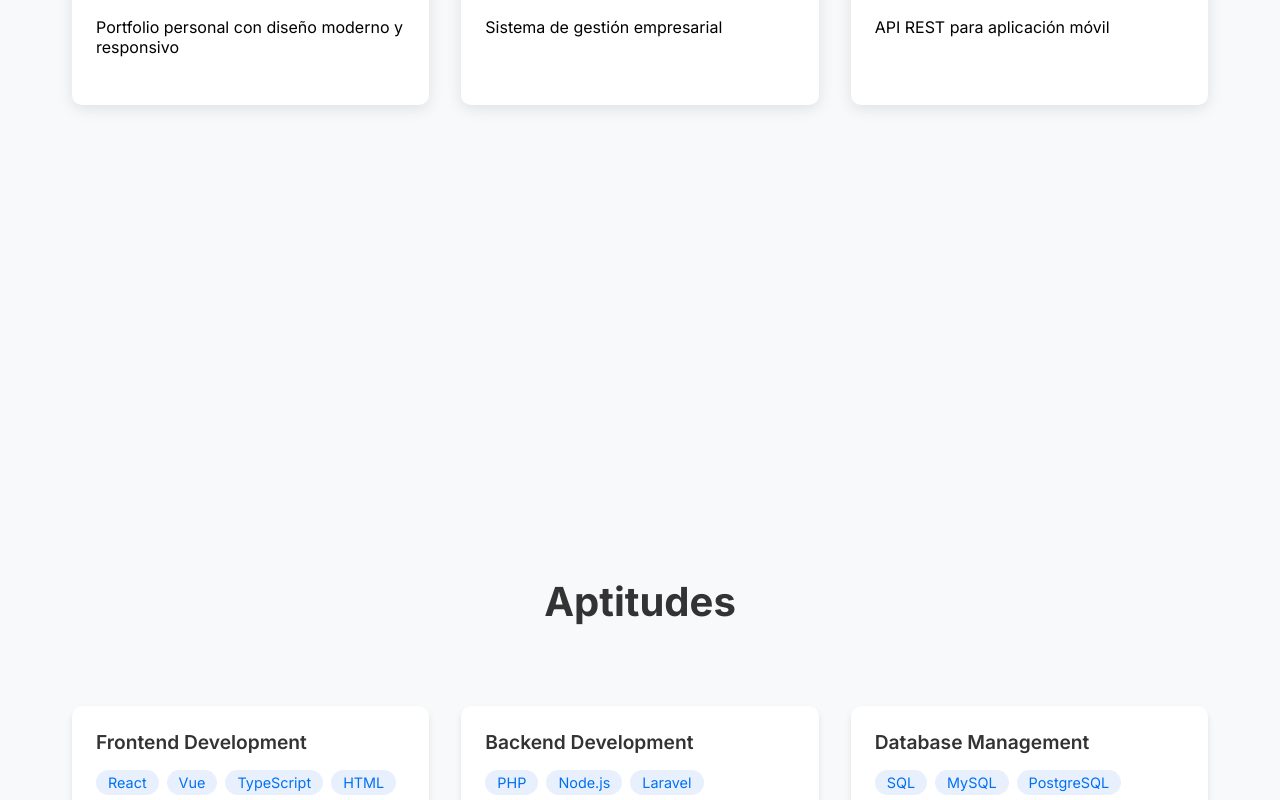
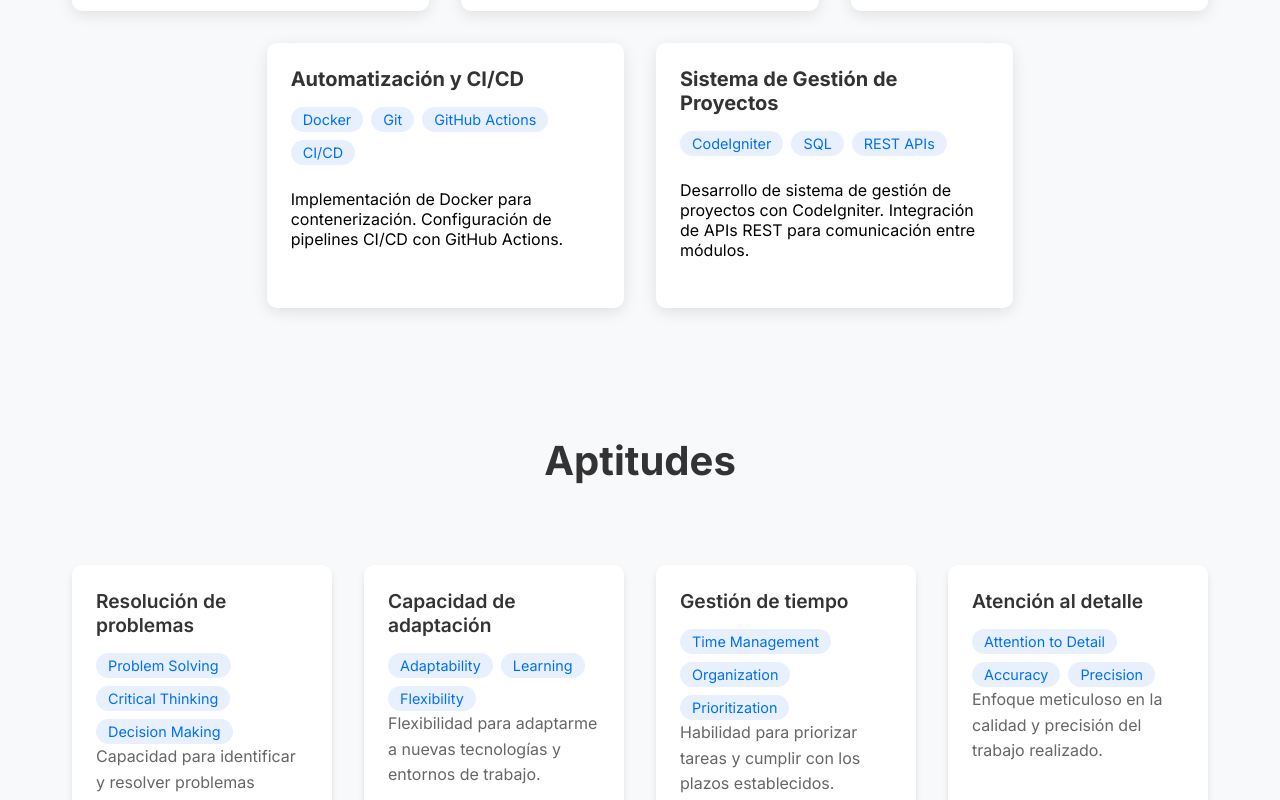
Before and after one commit to Unai-RM/Portafolio-Personal, a Next.js app: page / in a window 1280 px wide. Shown: the part 2060-2860 px from the top of the page. Built offline with nearby package versions, Linux system fonts and the light colour scheme.

Commit message:
Recover data of porjects and skills

```diff
--- a/src/app/components/Projects.tsx
+++ b/src/app/components/Projects.tsx
@@ -36,7 +36,7 @@
               onClick={() => toggleProject(project.title || '')}
             >
               <div className={styles.skillHeader}>
-                <h3>{project.title}</h3>
+                <h3>{getTranslation(project.title || '', locale)}</h3>
                 <div className={styles.technologies}>
                   {project.technologies.map((tech, techIndex) => (
                     <span key={techIndex} className={styles.techTag}>{tech}</span>
@@ -45,7 +45,7 @@
               </div>
               {isMobileDevice && expandedProject !== null && (
                 <div className={styles.skillContent}>
-                  <p>{project.description}</p>
+                  <p>{getTranslation(project.description || '', locale)}</p>
                 </div>
               )}
             </div>
@@ -66,18 +66,18 @@
             onClick={() => toggleProject(project.title || '')}
           >
             <div className={styles.projectContent}>
-              <h3 className={styles.projectTitle}>{project.title}</h3>
+              <h3 className={styles.projectTitle}>{getTranslation(project.title || '', locale)}</h3>
               <div className={styles.projectTechnologies}>
                 {project.technologies.map((tech, techIndex) => (
                   <span key={techIndex} className={styles.projectTechTag}>{tech}</span>
                 ))}
               </div>
               {!isMobileDevice && (
-                <p className={styles.projectDescription}>{project.description}</p>
+                <p className={styles.projectDescription}>{getTranslation(project.description || '', locale)}</p>
               )}
             </div>
             {isMobileDevice && expandedProject !== null && (
-              <p className={styles.projectDescription}>{project.description}</p>
+              <p className={styles.projectDescription}>{getTranslation(project.description || '', locale)}</p>
             )}
           </article>
         ))}
--- a/src/app/components/Skills.tsx
+++ b/src/app/components/Skills.tsx
@@ -35,7 +35,7 @@
             onClick={() => toggleSkill(skill.title || '')}
           >
             <div className={styles.skillHeader}>
-              <h3>{skill.title}</h3>
+              <h3>{getTranslation(skill.title || '', locale)}</h3>
               <div className={styles.technologies}>
                 {skill.technologies.map((tech, techIndex) => (
                   <span key={techIndex} className={styles.techTag}>{tech}</span>
@@ -45,12 +45,12 @@
             {isMobileDevice ? (
               expandedSkill !== null && (
                 <div className={styles.skillContent}>
-                  <p>{skill.description}</p>
+                  <p>{getTranslation(skill.description || '', locale)}</p>
                 </div>
               )
             ) : (
               <div className={styles.skillContent}>
-                <p>{skill.description}</p>
+                <p>{getTranslation(skill.description || '', locale)}</p>
               </div>
             )}
           </div>
--- a/src/app/data/content.ts
+++ b/src/app/data/content.ts
@@ -1,7 +1,21 @@
+import { getTranslation } from '../../translations';
+
 interface Technology {
   name: string;
   icon: string;
   color: string;
+}
+
+interface Project {
+  title: string;
+  description: string;
+  technologies: string[];
+}
+
+interface Skill {
+  title: string;
+  description: string;
+  technologies: string[];
 }
 
 export const technologies: Technology[] = [
@@ -101,39 +115,74 @@
   ['SQL', 'REST APIs', 'Docker', 'GitHub'].includes(tech.name)
 );
 
-export const skills = [
+export const projects = (locale: string): Project[] => [
   {
-    title: 'Frontend Development',
-    technologies: ['React', 'Vue', 'TypeScript', 'HTML', 'CSS'],
-    description: 'Desarrollo de interfaces modernas y responsivas'
+    title: 'projects.title1',
+    description: 'projects.title1Description',
+    technologies: ['Laravel', 'Angular', 'Vue.js', 'SaaS']
   },
   {
-    title: 'Backend Development',
-    technologies: ['PHP', 'Node.js', 'Laravel', 'CodeIgniter'],
-    description: 'Desarrollo de APIs y servicios backend'
+    title: 'projects.title2',
+    description: 'projects.title2Description',
+    technologies: ['WebSockets', 'Backend', 'Frontend', 'CRON']
   },
   {
-    title: 'Database Management',
-    technologies: ['SQL', 'MySQL', 'PostgreSQL'],
-    description: 'Diseño y gestión de bases de datos'
+    title: 'projects.title3',
+    description: 'projects.title3Description',
+    technologies: ['REST APIs', 'Geolocation', 'Integration']
+  },
+  {
+    title: 'projects.title4',
+    description: 'projects.title4Description',
+    technologies: ['Docker', 'Git', 'GitHub Actions', 'CI/CD']
+  },
+  {
+    title: 'projects.title5',
+    description: 'projects.title5Description',
+    technologies: ['CodeIgniter', 'SQL', 'REST APIs']
   }
 ];
 
-export const projects = [
+export const skills = (locale: string): Skill[] => [
   {
-    title: 'Portfolio Personal',
-    technologies: ['Next.js', 'React', 'TypeScript'],
-    description: 'Portfolio personal con diseño moderno y responsivo'
+    title: 'skills.problemSolving',
+    description: 'skills.problemSolvingDescription',
+    technologies: ['Problem Solving', 'Critical Thinking', 'Decision Making']
   },
   {
-    title: 'Sistema de Gestión',
-    technologies: ['Laravel', 'Vue', 'MySQL'],
-    description: 'Sistema de gestión empresarial'
+    title: 'skills.adaptability',
+    description: 'skills.adaptabilityDescription',
+    technologies: ['Adaptability', 'Learning', 'Flexibility']
   },
   {
-    title: 'API REST',
-    technologies: ['Node.js', 'Express', 'PostgreSQL'],
-    description: 'API REST para aplicación móvil'
+    title: 'skills.timeManagement',
+    description: 'skills.timeManagementDescription',
+    technologies: ['Time Management', 'Organization', 'Prioritization']
+  },
+  {
+    title: 'skills.attentionToDetail',
+    description: 'skills.attentionToDetailDescription',
+    technologies: ['Attention to Detail', 'Accuracy', 'Precision']
+  },
+  {
+    title: 'skills.teamwork',
+    description: 'skills.teamworkDescription',
+    technologies: ['Teamwork', 'Collaboration', 'Communication']
+  },
+  {
+    title: 'skills.effectiveCommunication',
+    description: 'skills.effectiveCommunicationDescription',
+    technologies: ['Communication', 'Presentation', 'Listening']
+  },
+  {
+    title: 'skills.criticalThinking',
+    description: 'skills.criticalThinkingDescription',
+    technologies: ['Critical Thinking', 'Analysis', 'Problem Solving']
+  },
+  {
+    title: 'skills.continuousLearning',
+    description: 'skills.continuousLearningDescription',
+    technologies: ['Learning', 'Development', 'Growth']
   }
 ];
 
--- a/src/app/page.tsx
+++ b/src/app/page.tsx
@@ -252,13 +252,13 @@
         <Projects
           locale={locale}
           isMobileDevice={isMobileDevice}
-          projects={projects}
+          projects={projects(locale)}
         />
 
         <Skills
           locale={locale}
           isMobileDevice={isMobileDevice}
-          skills={skills}
+          skills={skills(locale)}
         />
       </main>
 
```
